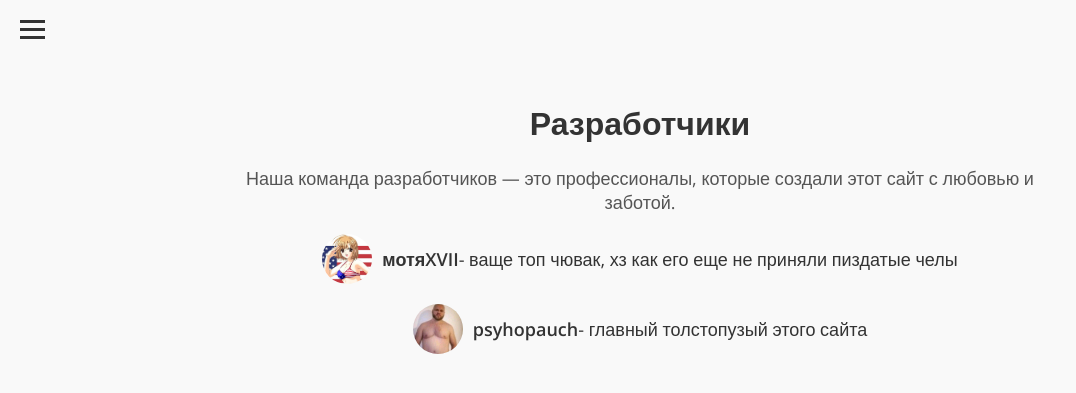
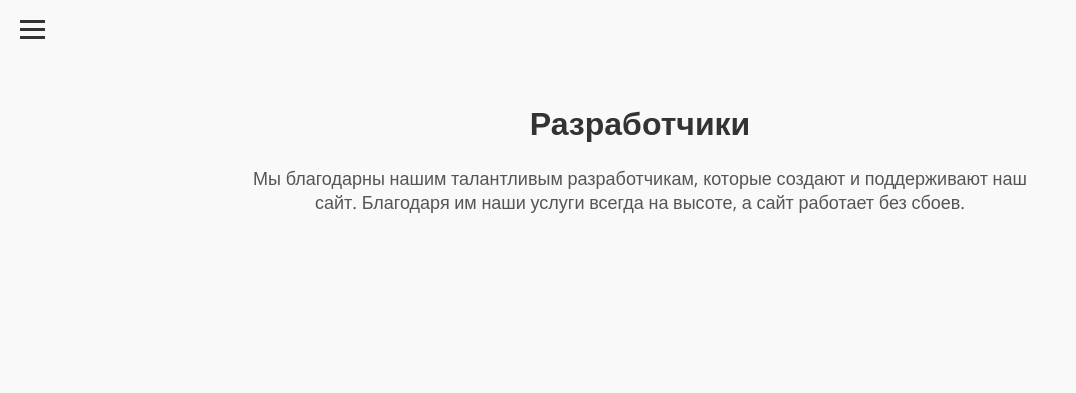
Before and after one commit to mot9lXVII/escortmargo, a Flask app: page /developers in a window 1280 px wide. Shown: the top 393 px of the page, without its empty margins (0-1076 px from the left). Run offline with Flask 3, Linux system fonts and the light colour scheme.

Commit message:
Update developers.html

```diff
--- a/templates/developers.html
+++ b/templates/developers.html
@@ -30,6 +30,7 @@
             <li><a href="/contacts">Контакты</a></li>
             <li><a href="/developers" class="active">Разработчики</a></li>
             <li><a href="/settings">Настройки</a></li>
+            <li><a href="/reviews">Отзывы</a></li> <!-- Добавленная вкладка -->
         </ul>
     </nav>
 
@@ -37,18 +38,9 @@
     <div class="content">
         <h1>Разработчики</h1>
         <p class="subtitle">
-            Наша команда разработчиков — это профессионалы, которые создали этот сайт с любовью и заботой.
+            Мы благодарны нашим талантливым разработчикам, которые создают и поддерживают наш сайт.
+            Благодаря им наши услуги всегда на высоте, а сайт работает без сбоев.
         </p>
-        <ul class="developers-list">
-            <li>
-                <img src="{{ url_for('static', filename='images/photo6.jpg') }}" alt="мотяXVII" class="developer-photo">
-                <strong>мотяXVII</strong> - ваще топ чювак, хз как его еще не приняли пиздатые челы
-            </li>
-            <li>
-                <img src="{{ url_for('static', filename='images/photo7.jpg') }}" alt="psyhopauch" class="developer-photo">
-                <strong>psyhopauch</strong> - главный толстопузый этого сайта
-            </li>
-        </ul>
     </div>
 
     <!-- Подключение JavaScript -->
```
